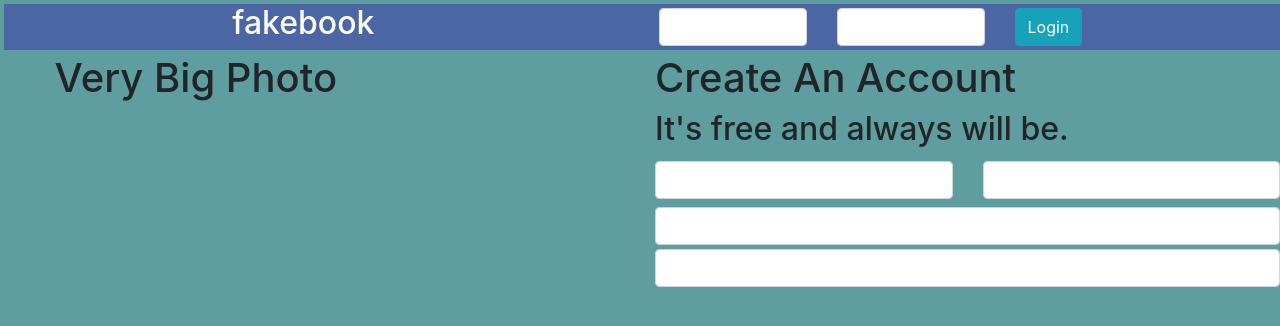
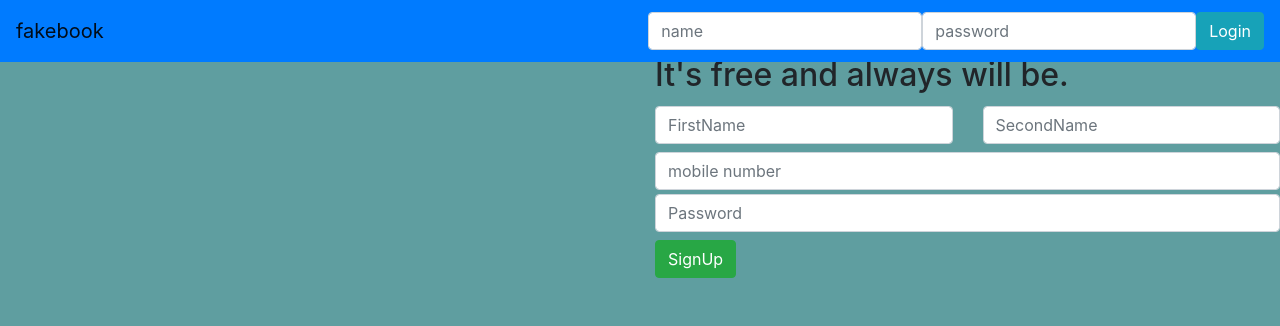
Before and after one commit to DUDEdsb/firstAngularApp, an Angular app: page / in a window 1280 px wide. Shown: the top 326 px of the page. Built offline with nearby package versions, Linux system fonts and the light colour scheme.

Commit message:
changes in topbar

```diff
--- a/src/app/app.component.html
+++ b/src/app/app.component.html
@@ -1,5 +1,5 @@
 <!-- <div style="background-color:cadetblue"> -->
-        <app-topbar ></app-topbar>
+        <app-topbar></app-topbar>
         <div class="row">
             <div class="col-sm-6">
                 <app-leftside></app-leftside>
--- /dev/null
+++ b/src/app/button/button.component.html
@@ -0,0 +1 @@
+<button class={{btnInput.class}} style="margin:4px 0px">{{btnInput.btnName}}</button>
--- /dev/null
+++ b/src/app/button/button.component.ts
@@ -0,0 +1,16 @@
+import { Component, OnInit, Input } from '@angular/core';
+
+@Component({
+  selector: 'app-button',
+  templateUrl: './button.component.html',
+  styleUrls: ['./button.component.css']
+})
+export class ButtonComponent implements OnInit {
+
+  @Input() btnInput
+  constructor() { }
+
+  ngOnInit() {
+  }
+
+}
--- /dev/null
+++ b/src/app/dataservice.service.ts
@@ -0,0 +1,9 @@
+import { Injectable } from '@angular/core';
+
+@Injectable({
+  providedIn: 'root'
+})
+export class DataserviceService {
+
+  constructor() { }
+}
--- a/src/app/input-box/input-box.component.html
+++ b/src/app/input-box/input-box.component.html
@@ -1 +1 @@
-<input type="text" class="form-control" style="margin:4px 0px">
+<input type={{objInput.type}} class="form-control" style="margin:4px 0px" placeholder={{objInput.pholder}}>
--- a/src/app/rightside/rightside.component.html
+++ b/src/app/rightside/rightside.component.html
@@ -7,14 +7,15 @@
   </h2>
   <div class="row">
     <div class="col-md-6">
-      <app-input-box></app-input-box>
+      <app-input-box [objInput] = "firstName"></app-input-box>
     </div>
     <div class="col-md-6">
-      <app-input-box></app-input-box>
+      <app-input-box [objInput] = "lastName"></app-input-box>
     </div>
   </div>
   <div>
-    <app-input-box class="d-block"></app-input-box>
-    <app-input-box class="d-block"></app-input-box>
+    <app-input-box class="d-block" [objInput] = "mobileNumber"></app-input-box>
+    <app-input-box class="d-block" [objInput] = "passInput"></app-input-box>
+    <app-button [btnInput] = "btnSignUp"></app-button>
   </div>
 </div>
--- a/src/app/rightside/rightside.component.ts
+++ b/src/app/rightside/rightside.component.ts
@@ -1,4 +1,5 @@
 import { Component, OnInit } from '@angular/core';
+import { text } from '@angular/core/src/render3';
 
 @Component({
   selector: 'app-rightside',
@@ -7,6 +8,29 @@ import { Component, OnInit } from '@angular/core';
 })
 export class RightsideComponent implements OnInit {
 
+  firstName = {
+    type: "text",
+    pholder: "FirstName"
+  }
+  lastName = {
+    type: "text",
+    pholder: "SecondName"
+  }
+
+  mobileNumber = {
+    type:"number",
+    pholder: "mobile number"
+  }
+
+  passInput = {
+    type : "password",
+    pholder: "Password"
+  }
+
+  btnSignUp = {
+    class:"btn btn-success",
+    btnName: "SignUp"
+  }
   constructor() { }
 
   ngOnInit() {
--- a/src/app/topbar/topbar.component.html
+++ b/src/app/topbar/topbar.component.html
@@ -1,20 +1,20 @@
-<div class="container-fluid" style="background-color:#4c66a4; margin:4px; border: 8px">
-  <div class="row">
-    <div class="col-2"></div>
-    <div class="col-2 text-white"><h2>{{title}}</h2></div>
-    <div class="col-2"></div>
-    <div class="col-5">
-      <div class="row">
-        <div class="col-4">
-          <app-input-box class="d-inline"></app-input-box>
-        </div>
-        <div class="col-4">
-          <app-input-box class="d-inline"></app-input-box>
-        </div>
-        <div class="col-2"><button class="btn btn-info" style="margin:4px 0px">Login</button></div>
-        <div class="col-2"></div>
-      </div>
+<nav class="navbar navbar-expand-lg navbar-light bg-primary fixed-top">
+    <a class="navbar-brand" href="#">{{title}}</a>
+    <button class="navbar-toggler" type="button" data-toggle="collapse" data-target="#navbarSupportedContent" aria-controls="navbarSupportedContent" aria-expanded="false" aria-label="Toggle navigation">
+      <span class="navbar-toggler-icon"></span>
+    </button>
+
+    <div class="collapse navbar-collapse" id="navbarSupportedContent">
+      <ul class="navbar-nav ml-auto">
+          <li class="nav-item">
+              <app-input-box class="d-inline" [objInput]=textInput></app-input-box>
+            </li>
+            <li class="nav-item">
+              <app-input-box class="d-inline" [objInput]=passInput></app-input-box>
+            </li>
+            <li class="nav-item">
+              <app-button [btnInput]="loginBtn"></app-button>
+            </li>
+            </ul>
     </div>
-    <div class="col-1"></div>
-  </div>
-</div>
+  </nav>
--- a/src/app/topbar/topbar.component.ts
+++ b/src/app/topbar/topbar.component.ts
@@ -6,7 +6,20 @@ import { Component, OnInit } from '@angular/core';
   styleUrls: ['./topbar.component.css']
 })
 export class TopbarComponent implements OnInit {
- title: String = 'fakebook';
+ title: string = 'fakebook';
+ name: string = 'name'
+ textInput = {
+   type:"text",
+   pholder:"name"
+ }
+ passInput = {
+  type:"password",
+  pholder:"password"
+}
+loginBtn = {
+  class:"btn btn-info",
+  btnName: "Login"
+}
   constructor() { }
 
   ngOnInit() {
```
Also changed, not shown: src/app/app.module.ts (+5 -2 lines), src/app/input-box/input-box.component.ts (+5 -2 lines), src/app/button/button.component.css (added), 2 other files (tests, documents, lock files or other folders).
